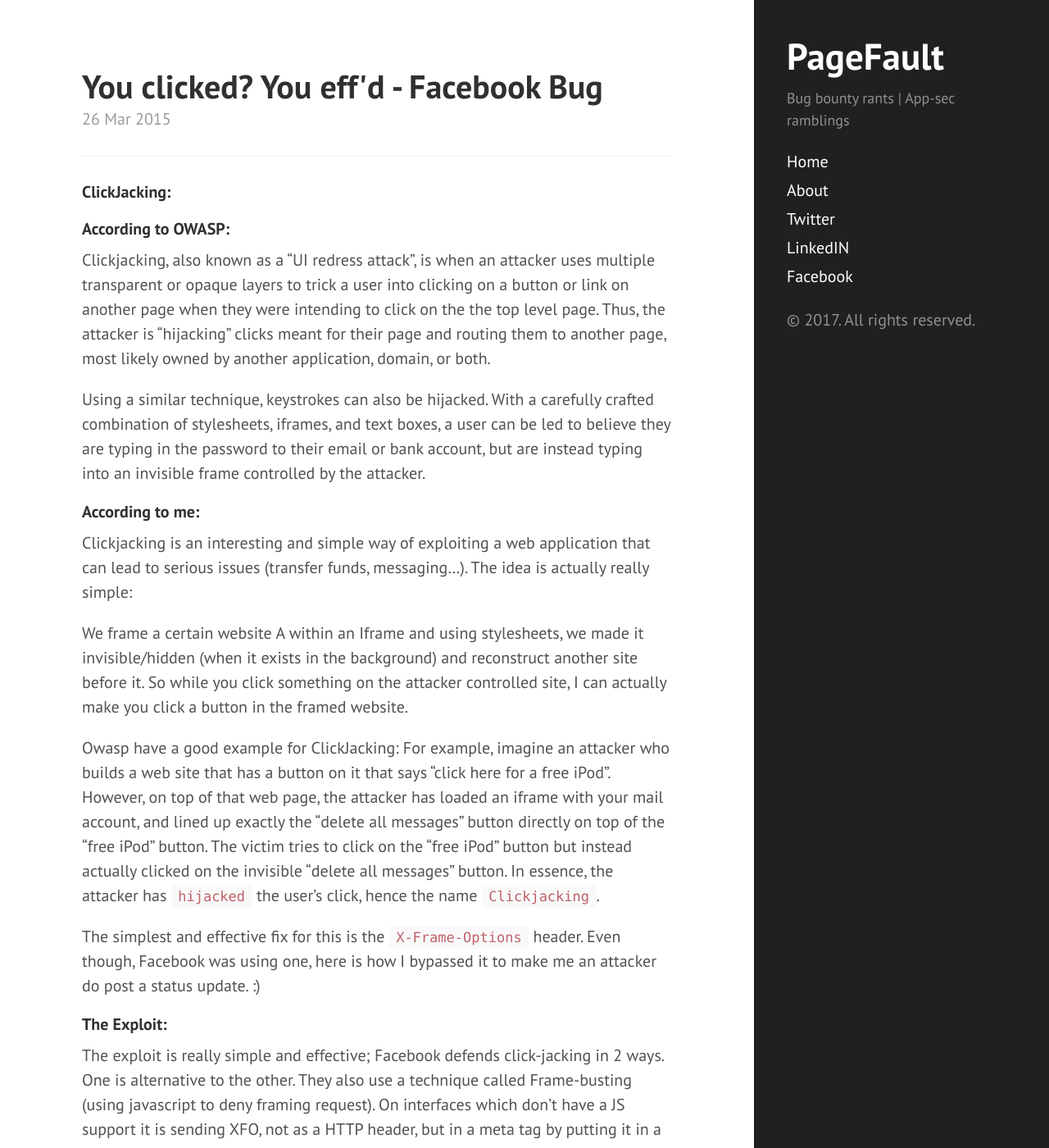
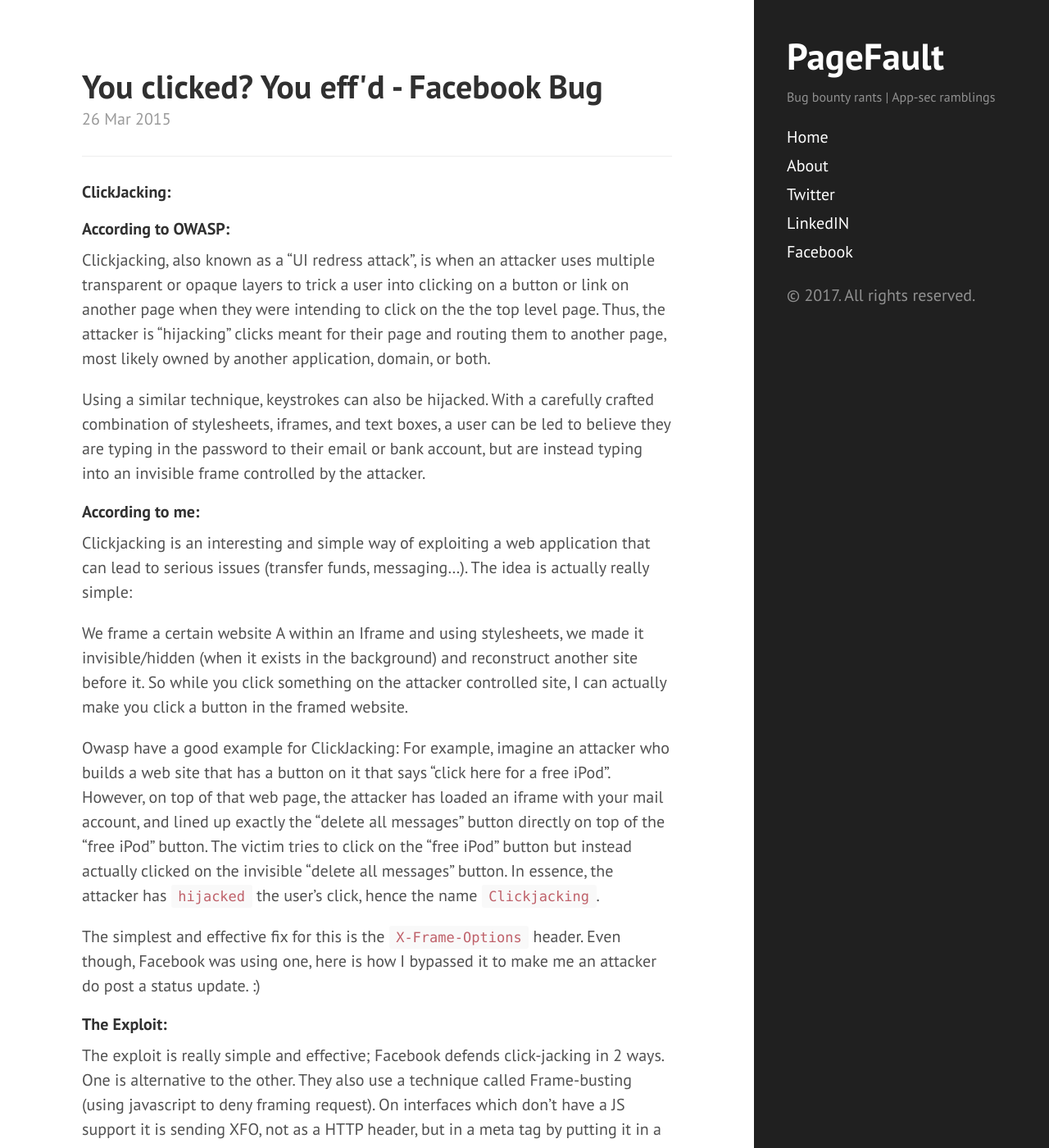
Before and after one commit to sahadnk72/sahadnk72.github.io, a Jekyll site: the page built from index.html, in a window 1280 px wide and 1400 px high. Shown: the whole window at 82% size. Built offline with Jekyll 4.4.1, drawn with Linux system fonts in a browser that asks for light colours; Markdown is read by kramdown in place of the engine named in the settings; the list of posts is cut into pages by our own code.

Commit message:
Update poole.css

```diff
--- a/public/css/poole.css
+++ b/public/css/poole.css
@@ -259,8 +259,8 @@ tbody tr:nth-child(odd) th {
  */
 
 .lead {
-  font-size: 0.9rem;
-  font-weight: 300;
+  font-size: 0.8rem;
+  font-weight: 500;
 }
 
 
```
